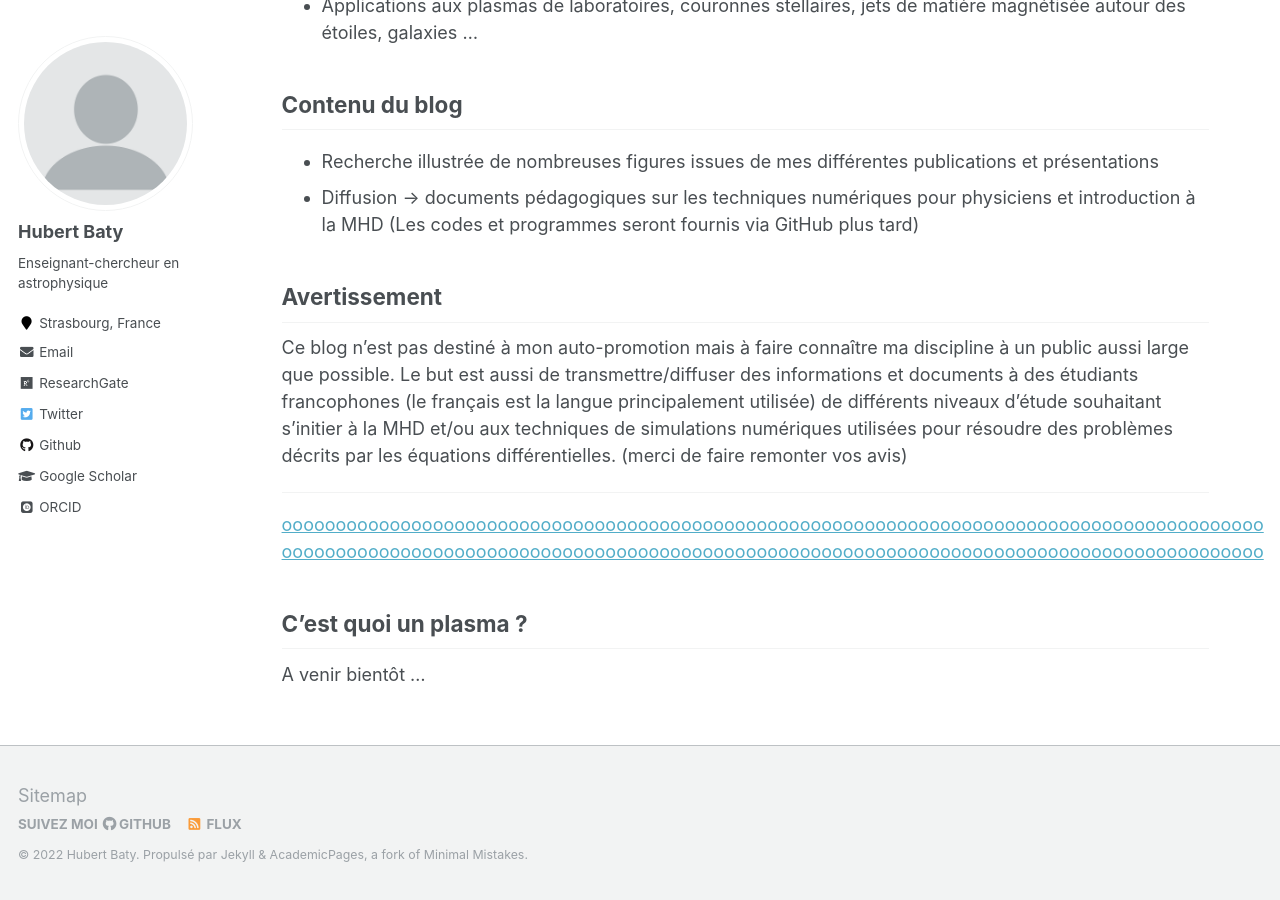
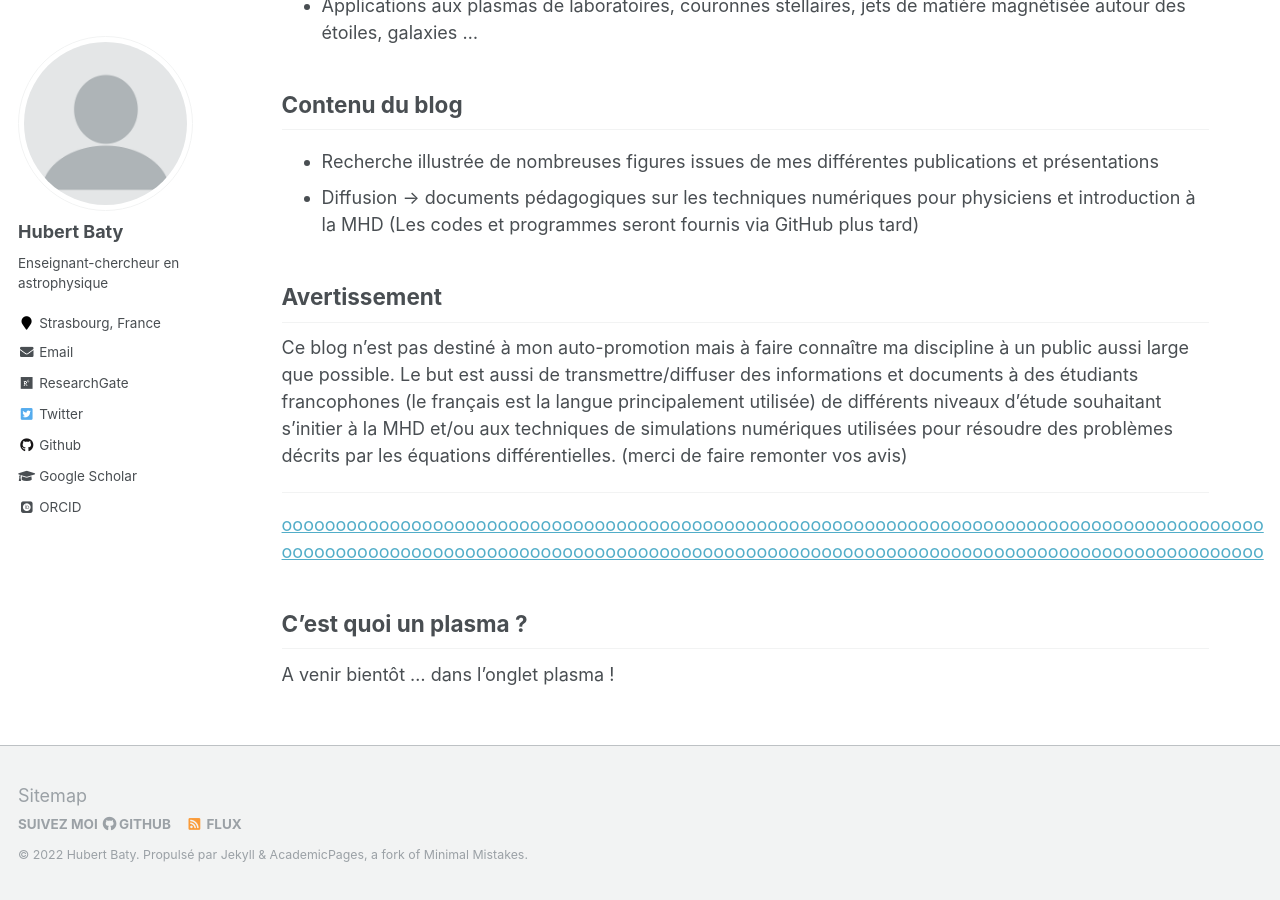
Before and after one commit to hubertbaty/hubertbaty.github.io, a Jekyll site: the page built from _pages/about.md, in a window 1280 px wide and 900 px high, scrolled down 1094 px. Built offline with Jekyll 4.4.1, drawn with Linux system fonts in a browser that asks for light colours; some web fonts are replaced.

Commit message:
Update about.md

```diff
--- a/_pages/about.md
+++ b/_pages/about.md
@@ -43,4 +43,4 @@ Ce blog n'est pas destiné à mon auto-promotion mais à faire connaître ma dis
 
 
 ## C'est quoi un plasma ?
-A venir bientôt ...
+A venir bientôt ... dans l'onglet plasma !
```
